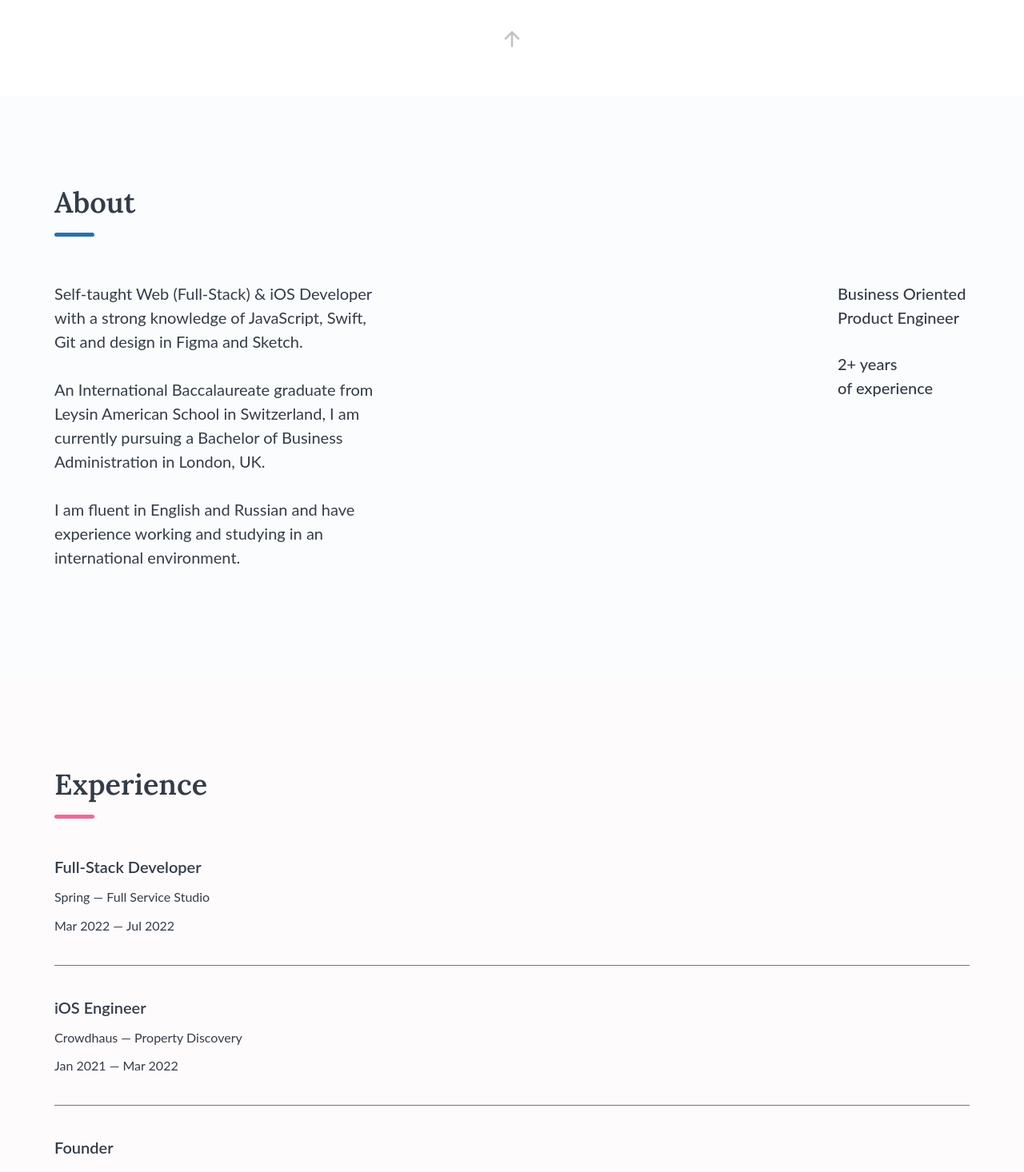
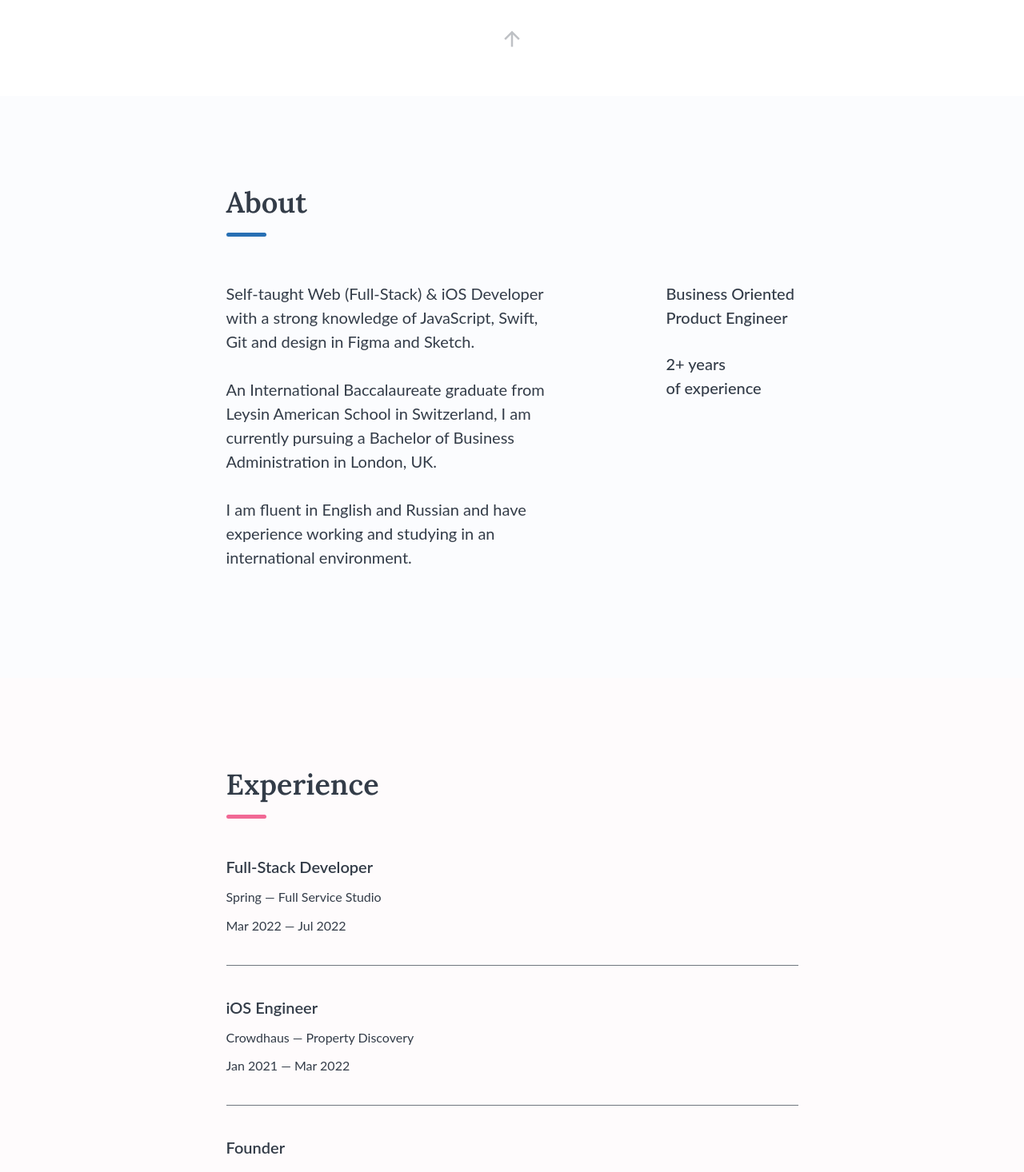
Before and after one commit to andrey-mitko/andreymitko.com.v2, a Next.js app: page / in a window 1280 px wide. Shown: the part 680-2146 px from the top of the page at 80% size. Built offline with nearby package versions, Linux system fonts and the light colour scheme; a web font is replaced by a local one.

Commit message:
Switched to container layout instead of padding

```diff
--- a/components/AboutSection/index.tsx
+++ b/components/AboutSection/index.tsx
@@ -12,6 +12,7 @@ type Props = {};
 const AboutSection = (props: Props) => {
   return (
     <AboutWrapper>
+      <div className="container">
         <SectionTitle color="blue">About</SectionTitle>
 
         <ContentWrapper>
@@ -27,13 +28,14 @@ const AboutSection = (props: Props) => {
             Self-taught Web (Full-Stack) & iOS Developer with a strong knowledge
             of JavaScript, Swift, Git and design in Figma and Sketch. <br />
             <br /> An International Baccalaureate graduate from Leysin American
-          School in Switzerland, I am currently pursuing a Bachelor of Business
-          Administration in London, UK.
+            School in Switzerland, I am currently pursuing a Bachelor of
+            Business Administration in London, UK.
             <br />
             <br />I am fluent in English and Russian and have experience working
             and studying in an international environment.
           </AboutText>
         </ContentWrapper>
+      </div>
     </AboutWrapper>
   );
 };
--- a/components/AboutSection/styles.tsx
+++ b/components/AboutSection/styles.tsx
@@ -29,6 +29,7 @@ export const AboutText = styled.p`
   @media (min-width: ${ScreenSizes.tablet}) {
     margin-top: 0px;
     max-width: 400px;
+    margin-left: 0px;
   }
 `;
 
--- a/components/ExperienceSection/index.tsx
+++ b/components/ExperienceSection/index.tsx
@@ -34,6 +34,7 @@ const ExperienceSection = (props: Props) => {
 
   return (
     <ExperienceWrapper>
+      <div className="container">
         <SectionTitle color="pink">Experience</SectionTitle>
         <ContentWrapper>
           {experiences.map((experience, index) => {
@@ -45,6 +46,7 @@ const ExperienceSection = (props: Props) => {
             <StyledLink href="/resume.pdf" title="EXPLORE FULL CV" />
           </MoreInfoWrapper>
         </ContentWrapper>
+      </div>
     </ExperienceWrapper>
   );
 };
--- a/components/FooterSection/index.tsx
+++ b/components/FooterSection/index.tsx
@@ -45,6 +45,7 @@ const FooterSection = (props: Props) => {
 
   return (
     <FooterWrapper>
+      <div className="container">
         <FooterTitle>Let’s work together.</FooterTitle>
         <ContactFromWrapper>
           <ContactForm />
@@ -65,6 +66,7 @@ const FooterSection = (props: Props) => {
             <br /> Andrey Mitko © 2022.
           </FooterText>
         </StyledFooter>
+      </div>
     </FooterWrapper>
   );
 };
--- a/components/PortfolioSection/index.tsx
+++ b/components/PortfolioSection/index.tsx
@@ -48,12 +48,14 @@ const PortfolioSection = (props: Props) => {
 
   return (
     <PortfolioWrapper>
+      <div className="container">
         <SectionTitle color="green">Portfolio</SectionTitle>
         <ContentWrapper>
           {portfolioProjects.map((project, index) => {
             return <PortfolioProjectCell key={index} project={project} />;
           })}
         </ContentWrapper>
+      </div>
     </PortfolioWrapper>
   );
 };
--- a/styles/styles.tsx
+++ b/styles/styles.tsx
@@ -84,7 +84,10 @@ export const Section = styled.div`
   padding: 0 24px 0 24px;
 
   @media (min-width: ${ScreenSizes.tablet}) {
-    padding: 0 68px 0 68px;
+    .container {
+      max-width: 715px;
+      margin: 0 auto;
+    }
   }
 `;
 
```
Lines whose indentation alone changed are shown as unchanged.
